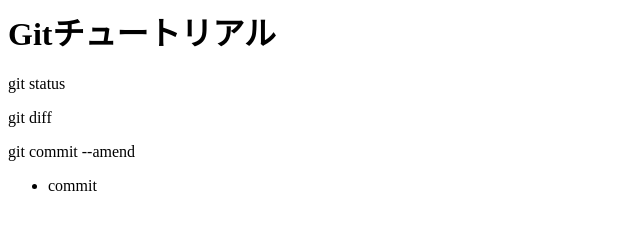
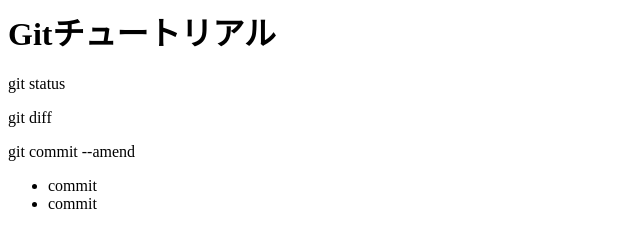
Before and after one commit to InaKen0301/git_tutorial2, a plain HTML site: page index.html in a window 1280 px wide. Shown: the full height of the page, 0-640 px from the left. Drawn offline with Linux system fonts and the light colour scheme.

Commit message:
１行追加

```diff
--- a/index.html
+++ b/index.html
@@ -6,4 +6,6 @@
 
 <ul>
     <li>commit</li>
+    <li>commit</li>
+
 </ul>
```
Also changed, not shown: index2.html (added, +1 -0 lines).
